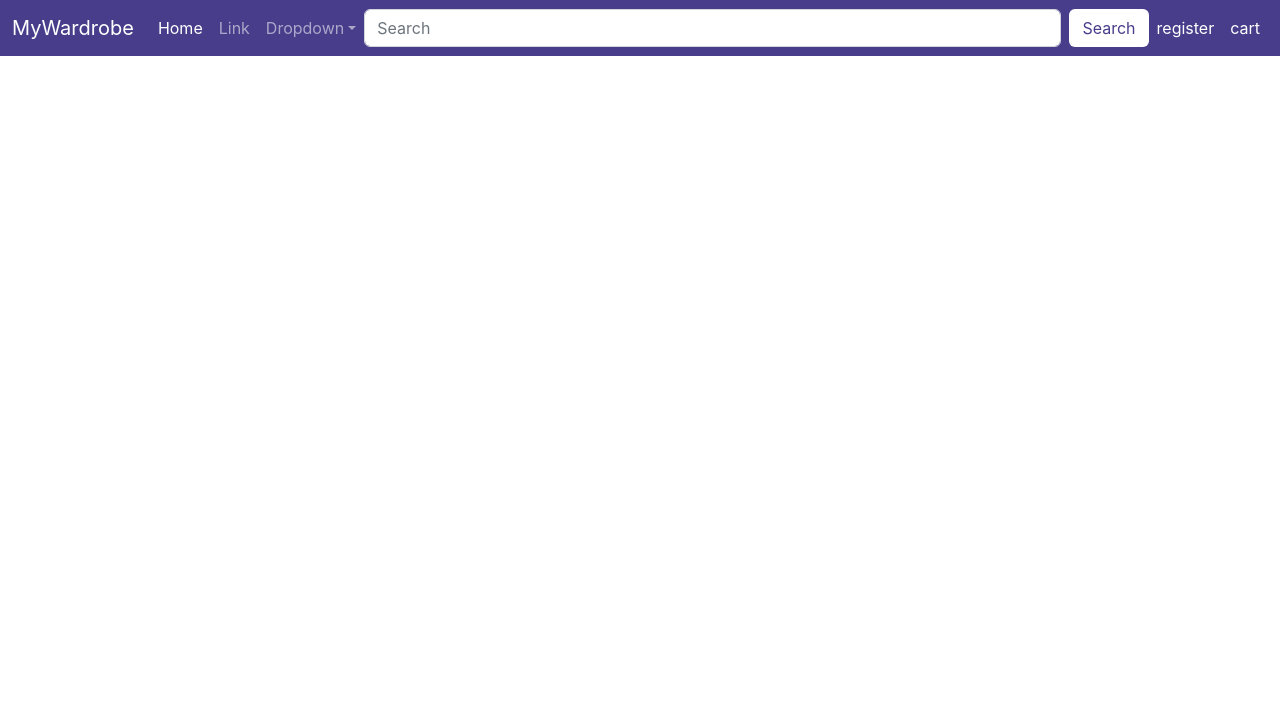
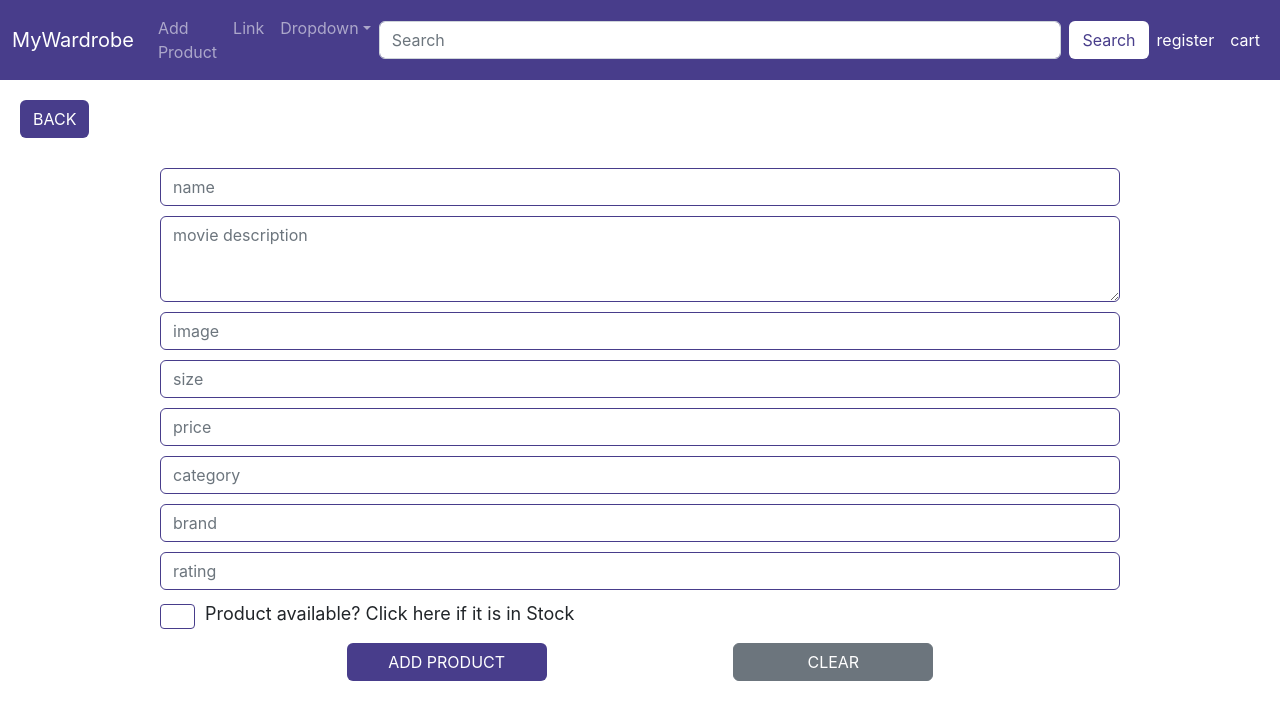
Before and after one commit to ITSIlkerSE/week6_group-project, a React (Create React App) app in the folder frontend/: page /wardrobe/add in a window 1280 px wide. Shown: the top 720 px of the page. Built offline with nearby package versions, Linux system fonts and the light colour scheme; no server answers.

Commit message:
Add addProductForm with home button and link in navbar

```diff
--- a/frontend/src/App.tsx
+++ b/frontend/src/App.tsx
@@ -5,6 +5,7 @@ import {BrowserRouter as Router, Route, Routes} from "react-router-dom";
 import Homepage from "./pages/Homepage";
 import useProduct from "./hooks/useProduct";
 import Navbar from "./components/Navbar";
+import AddProductForm from "./pages/AddProductForm";
 
 function App() {
 
@@ -28,6 +29,9 @@ function App() {
             product={product}
             products={products}
         />}/>
+          <Route path="/wardrobe/add" element={<AddProductForm
+              product={product}
+              addProduct={addNewProduct} />}/>
       </Routes>
     </Router>
       </div>
--- a/frontend/src/components/Navbar.tsx
+++ b/frontend/src/components/Navbar.tsx
@@ -18,7 +18,7 @@ function Navbar(props: NavbarProps) {
                 <div className="collapse navbar-collapse" id="navbarSupportedContent">
                     <ul className="navbar-nav me-auto mb-2 mb-lg-0">
                         <li className="nav-item">
-                            <a className="nav-link active" aria-current="page" href="#">Home</a>
+                            <a className="nav-link" aria-current="page" href="/wardrobe/add">Add Product</a>
                         </li>
                         <li className="nav-item">
                             <a className="nav-link" href="#">Link</a>
--- a/frontend/src/components/ProductCard.css
+++ b/frontend/src/components/ProductCard.css
@@ -2,7 +2,7 @@
     width: 18rem;
     text-align: center;
     background-color: #ececec;
-    border: 1px solid black;
+    border: 1px solid gray;
     border-radius: 5px;
     margin: 1rem 1rem;
     box-shadow: 5px 5px 5px #00000052;
@@ -28,12 +28,14 @@
     border-color: darkslateblue;
     color: #ffffff;
     margin-bottom: 5px;
+    height: 35px;
 }
 
 :hover.button1 {
     background-color: #ffffff;
     border-color: darkslateblue;
     color: darkslateblue;
+    height: 35px;
 }
 
 .button2 {
@@ -41,6 +43,7 @@
     border-color: darkslateblue;
     color: darkslateblue;
     margin-bottom: 5px;
+    height: 35px;
 }
 
 :hover.button2 {
@@ -48,4 +51,5 @@
     background-color: darkslateblue;
     border-color: darkslateblue;
     color: #ffffff;
+    height: 35px;
 }
--- a/frontend/src/components/ProductGallery.tsx
+++ b/frontend/src/components/ProductGallery.tsx
@@ -12,7 +12,7 @@ function ProductGallery(props: ProductGalleryProps) {
 
     const sorting = [...props.products].sort((a, b) => a.name > b.name ? 1 : -1)
     return (
-        <div style={{display: "flex"}}>
+        <div style={{display: "flex", margin: "auto"}}>
             {sorting.map((product, index) =>
                 <ProductCard product={product} key={index}/>
             )}
--- a/frontend/src/model/Product.ts
+++ b/frontend/src/model/Product.ts
@@ -4,7 +4,7 @@ export type Product = {
     image: string;
     size: string;
     description: string;
-    price: number;
+    price: string;
     category: string;
     brand: string;
     inStock: boolean;
--- /dev/null
+++ b/frontend/src/pages/AddProductForm.css
@@ -0,0 +1,17 @@
+.button-add {
+    background-color: darkslateblue;
+    color: #ffffff;
+
+}
+
+:hover.button-add {
+    border-color: darkslateblue;
+    background-color: #ffffff;
+    color: darkslateblue;
+}
+
+.button-group {
+    display: flex;
+    justify-content: space-evenly;
+    width: 100%;
+}
--- /dev/null
+++ b/frontend/src/pages/AddProductForm.tsx
@@ -0,0 +1,192 @@
+import React, {FormEvent, useState} from 'react';
+import "./AddProductForm.css";
+import {Product} from "../model/Product";
+import {Link} from "react-router-dom";
+
+type AddProductFormProps = {
+
+    product: Product;
+    addProduct: (product: Product) => void;
+
+}
+
+function AddProductForm(props: AddProductFormProps) {
+
+    const [product, setProduct] = useState(props.product)
+    const [name, setName] = useState("")
+    const [description, setDescription] = useState("")
+    const [image, setImage] = useState("")
+    const [size, setSize] = useState("")
+    const [price, setPrice] = useState("")
+    const [category, setCategory] = useState("")
+    const [brand, setBrand] = useState("")
+    const [rating, setRating] = useState(0)
+    const [inStock, setInStock] = useState(false)
+
+    const handleSubmit = (event: FormEvent) => {
+        event.preventDefault();
+
+        let product = {
+            name,
+            description,
+            image,
+            size,
+            price,
+            category,
+            brand,
+            rating,
+            inStock
+        }
+
+        setProduct(product);
+        if (product) {
+            props.addProduct(product)
+            console.log(product)
+            setName("")
+            setDescription("")
+            setImage("")
+            setSize("")
+            setPrice("")
+            setCategory("")
+            setBrand("")
+            setRating(0)
+            setInStock(false)
+        }
+    }
+
+    return (
+        <div>
+            <Link to={"/"}>
+                <button className="btn button-add" style={{marginLeft: "20px", marginTop: "20px"}}>BACK
+                </button>
+            </Link>
+
+            <form onSubmit={handleSubmit} style={{
+                margin: "auto",
+                width: "75%"
+            }}>
+                <input
+                    style={{
+                        marginBottom: "10px",
+                        marginTop: "30px",
+                        border: "1px solid darkslateblue"
+                }}
+                    className="form-control"
+                    name="name"
+                    required={true}
+                    type="text"
+                    placeholder="name"
+                    onChange={(e) => setName(e.target.value)}
+                />
+                <textarea
+                    style={{
+                        marginBottom: "10px",
+                        border: "1px solid darkslateblue"
+                    }}
+                    className="form-control"
+                    name="description"
+                    required={true}
+                    rows={3}
+                    placeholder="movie description"
+                    onChange={(e) => setDescription(e.target.value)}
+                />
+                <input
+                    style={{
+                        marginBottom: "10px",
+                        border: "1px solid darkslateblue"
+                    }}
+                    className="form-control"
+                    name="image"
+                    type="text"
+                    placeholder="image"
+                    onChange={(e) => setImage(e.target.value)}
+                />
+                <input
+                    style={{
+                        marginBottom: "10px",
+                        border: "1px solid darkslateblue"
+                    }}
+                    className="form-control"
+                    name="size"
+                    type="text"
+                    placeholder="size"
+                    onChange={(e) => setSize(e.target.value)}
+                />
+                <input
+                    style={{
+                        marginBottom: "10px",
+                        border: "1px solid darkslateblue"
+                    }}
+                    className="form-control"
+                    name="price"
+                    type="text"
+                    placeholder="price"
+                    onChange={(e) => setPrice(e.target.value)}
+                />
+                <input
+                    style={{
+                        marginBottom: "10px",
+                        border: "1px solid darkslateblue"
+                    }}
+                    className="form-control"
+                    name="category"
+                    required={true}
+                    type="text"
+                    placeholder="category"
+                    onChange={(e) => setCategory(e.target.value)}
+                />
+                <input
+                    style={{
+                        marginBottom: "10px",
+                        border: "1px solid darkslateblue"
+                    }}
+                    className="form-control"
+                    name="brand"
+                    required={true}
+                    type="text"
+                    placeholder="brand"
+                    onChange={(e) => setBrand(e.target.value)}
+                />
+                <input
+                    style={{
+                        marginBottom: "10px",
+                        border: "1px solid darkslateblue"
+                    }}
+                    className="form-control"
+                    name="rating"
+                    required={true}
+                    type="number"
+                    placeholder="rating"
+                    onChange={(e) => setRating(e.target.valueAsNumber)}
+                />
+                <div style={{display: "flex"}}>
+                <input
+                    style={{
+                        marginBottom: "10px",
+                        marginRight: "10px",
+                        border: "1px solid darkslateblue",
+                        width: "35px",
+                        height: "25px"
+                    }}
+                    className="form-check-input"
+                    name="inStock"
+                    type="checkbox"
+                    placeholder="inStock"
+                    onChange={(e) => setInStock(e.target.checked)}
+                />
+                    <p style={{fontSize: "large"}}> Product available? Click here if it is in Stock</p>
+                </div>
+                <div className="button-group">
+                    <button type="submit" className="btn button-add"
+                            style={{width: "200px"}}>ADD PRODUCT
+                    </button>
+                    <button type="button" className="btn btn-secondary button-clear" style={{width: "200px"}}
+                            data-bs-dismiss="modal">CLEAR
+                    </button>
+                </div>
+            </form>
+        </div>
+    );
+}
+
+export default AddProductForm;
```
